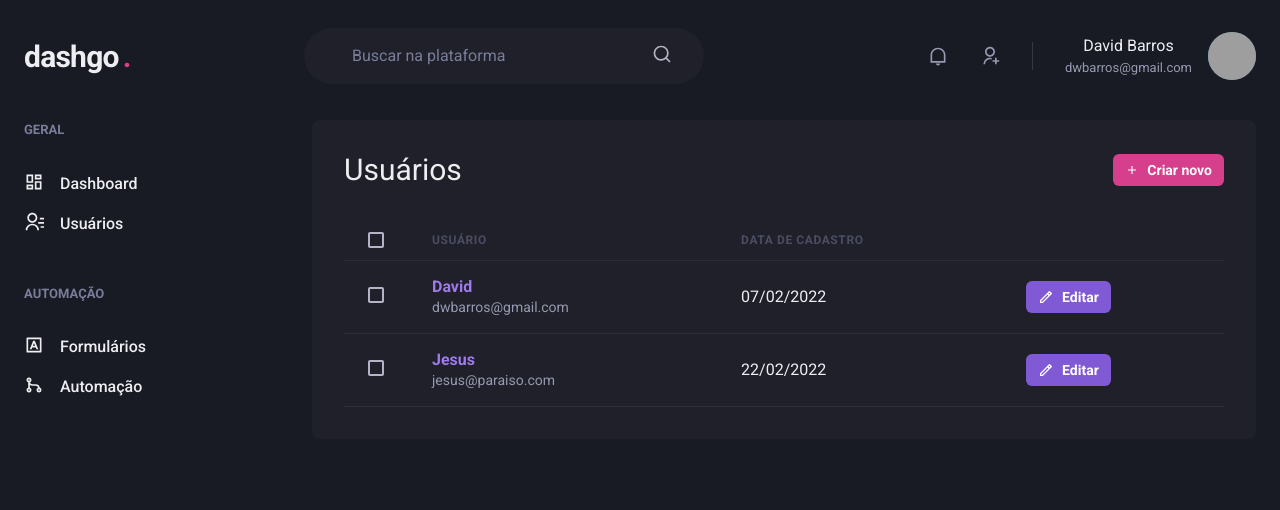
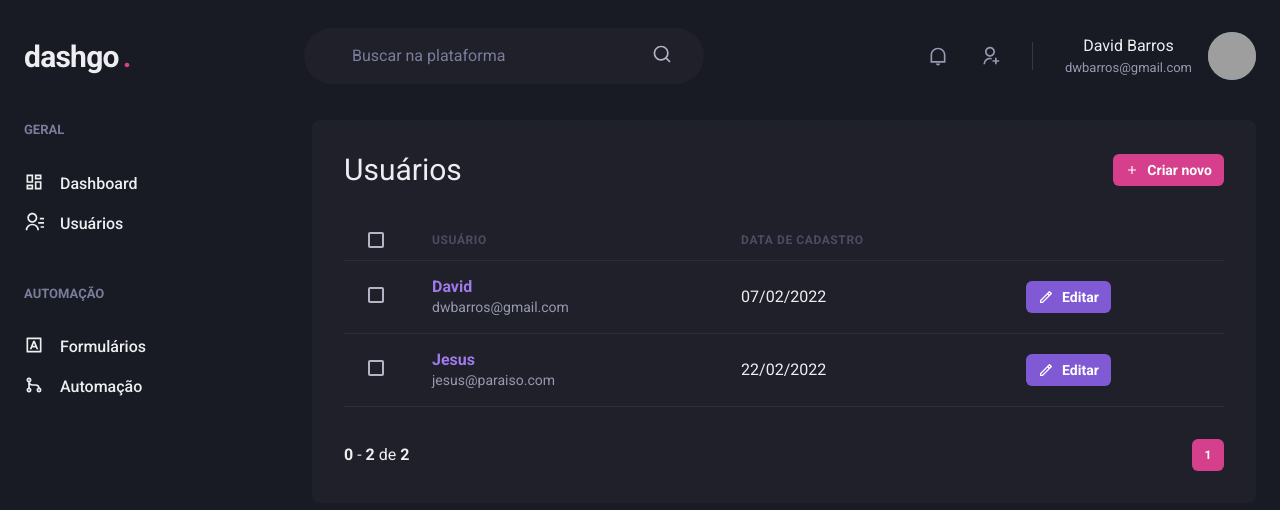
Before and after one commit to dwbarros/dashGo, a Next.js app: page /users in a window 1280 px wide. Shown: the top 510 px of the page. Built offline with nearby package versions, Linux system fonts and the light colour scheme; grey boxes are pictures that could not be loaded.

Commit message:
Pagination component.

```diff
--- /dev/null
+++ b/src/components/Pagination/PaginationItem.tsx
@@ -0,0 +1,37 @@
+import { Button } from "@chakra-ui/react";
+
+
+interface PaginationItemProps {
+	isCurrent?: boolean;
+	pageNumber: number;
+	onPageChange: (page: number) => void;
+}
+
+
+export function PaginationItem ({ isCurrent = false, pageNumber, onPageChange }: PaginationItemProps) {
+	if (isCurrent) {
+		return (
+			<Button
+				size="sm"
+				fontSize="xs"
+				width="4"
+				colorScheme="pink"
+				disabled
+				_disabled={{ bg: 'pink.500', cursor: 'default' }}>
+				{pageNumber}
+			</Button>
+		);
+	}
+	return (
+		<Button
+			size="sm"
+			fontSize="xs"
+			width="4"
+			_hover={{ bg: 'gray.500' }}
+			bg="gray.700"
+			onClick={() => onPageChange(pageNumber)}
+			>
+			{pageNumber}
+		</Button>
+	)
+}
--- /dev/null
+++ b/src/components/Pagination/index.tsx
@@ -0,0 +1,72 @@
+import { Box, Stack, Text } from "@chakra-ui/layout";
+import { PaginationItem } from "./PaginationItem";
+
+
+interface PaginationProps {
+	totalCount: number;
+	currentPage?: number;
+	registersPerPage?: number;
+	onPageChange: (page: number) => void;
+}
+
+const generatePagesArray = (from: number, to: number) =>
+	[...new Array(to - from)]
+		.map((_, index) => (from + index + 1))
+		.filter(page => page > 0);
+
+
+export function Pagination({
+	totalCount,
+	currentPage = 1,
+	registersPerPage = 10,
+	onPageChange
+}: PaginationProps) {
+	const lastPage = Math.ceil(totalCount / registersPerPage);
+	const siblingsCount = 2;
+	const previousPages = currentPage > 1
+		? generatePagesArray(currentPage - 1 - siblingsCount, currentPage - 1)
+		: [];
+
+	const nextPages = currentPage < lastPage
+		? generatePagesArray(currentPage, Math.min(currentPage + siblingsCount, lastPage))
+		: [];
+
+	return (
+		<Stack
+			direction={["column", "row"]}
+			mt="8"
+			align="center"
+			justify="space-between"
+			spacing="6"
+		>
+			<Box>
+				<strong>{(currentPage - 1) * registersPerPage}</strong> - <strong>{Math.min(currentPage * registersPerPage, totalCount)}</strong> de <strong>{totalCount}</strong>
+			</Box>
+			<Stack direction="row" spacing="2">
+				{currentPage > (1 + siblingsCount) && (
+					<>
+						<PaginationItem onPageChange={onPageChange} pageNumber={1} />
+						{currentPage > (2 + siblingsCount) && (
+							<Text color="gray.300" w="8" textAlign="center">...</Text>
+						)}
+					</>
+				)}
+				{previousPages.length > 0 && previousPages.map(page => (
+					<PaginationItem onPageChange={onPageChange} key={page} pageNumber={page} />
+				))}
+				<PaginationItem onPageChange={onPageChange} isCurrent pageNumber={currentPage} />
+				{nextPages.length > 0 && nextPages.map(page => (
+					<PaginationItem onPageChange={onPageChange} key={page} pageNumber={page} />
+				))}
+				{currentPage + siblingsCount < lastPage && (
+					<>
+						{currentPage + 1 + siblingsCount < lastPage && (
+							<Text color="gray.300" w="8" textAlign="center">...</Text>
+						)}
+						<PaginationItem onPageChange={onPageChange} pageNumber={lastPage} />
+					</>
+				)}
+			</Stack>
+		</Stack>
+	)
+}
--- a/src/pages/users/index.tsx
+++ b/src/pages/users/index.tsx
@@ -3,6 +3,8 @@ import { RiAddLine, RiPencilLine } from "react-icons/ri";
 import { Header } from "../../components/Header";
 import { Sidebar } from "../../components/Sidebar";
 import NextLink from 'next/link';
+import { Pagination } from "../../components/Pagination";
+import { useState } from "react";
 
 type User = {
     id: string;
@@ -12,12 +14,16 @@ type User = {
 }
 
 type Data = {
+    totalCount: number;
     users: User[];
 }
 
 export default function UserList() {
 
+    const [page, setPage] = useState(1);
+
     const data: Data = {
+        totalCount: 2,
         users: [{
             id: "001",
             name: "David",
@@ -98,6 +104,11 @@ export default function UserList() {
                             ))}
                         </Tbody>
                     </Table>
+                    <Pagination
+                        totalCount={data.totalCount}
+                        currentPage={page}
+                        onPageChange={setPage}
+                    />
                 </Box>
             </Flex>
         </Box>
```
